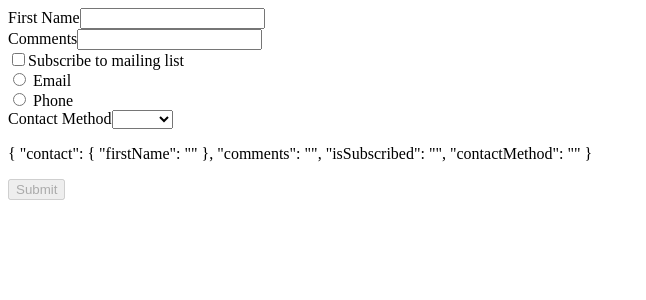
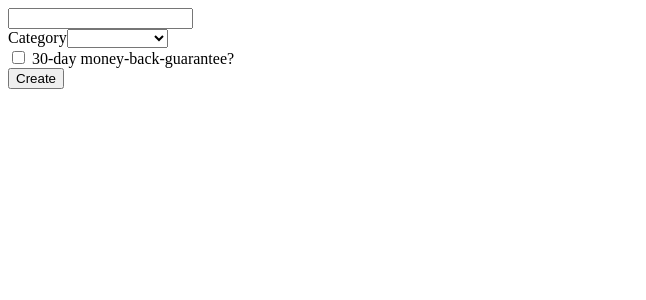
Before and after one commit to omarkarake/angular-mosh, an Angular app: page / in a window 1280 px wide. Shown: the top 300 px of the page, without its empty margins (0-646 px from the left). Built offline with nearby package versions, Linux system fonts and the light colour scheme.

Commit message:
we got the regular form now

```diff
--- a/src/app/app.component.html
+++ b/src/app/app.component.html
@@ -77,4 +77,5 @@
   <li *ngFor="let author of authors">{{author}}</li>
 </ul> -->
 
-<app-contact-form />
+<!-- <app-contact-form /> -->
+<app-new-course-form />
--- a/src/app/app.module.ts
+++ b/src/app/app.module.ts
@@ -17,9 +17,10 @@ import { InputFormatDirective } from './input-format.directive';
 import { ZippyComponent } from './zippy/zippy.component';
 import { ContactFormComponent } from './contact-form/contact-form.component';
 import { FormsModule } from '@angular/forms';
+import { NewCourseFormComponent } from './new-course-form/new-course-form.component';
 
 @NgModule({
-  declarations: [AppComponent, CourseComponent, FavoriteComponent, PanelComponent, AssignmentLikeComponent, LikeComponent, InputFormatDirective, ZippyComponent, ContactFormComponent],
+  declarations: [AppComponent, CourseComponent, FavoriteComponent, PanelComponent, AssignmentLikeComponent, LikeComponent, InputFormatDirective, ZippyComponent, ContactFormComponent, NewCourseFormComponent],
   imports: [BrowserModule, AppRoutingModule, FormsModule],
   providers: [provideClientHydration(), CourseService, AuthorService],
   bootstrap: [AppComponent],
--- /dev/null
+++ b/src/app/new-course-form/new-course-form.component.html
@@ -0,0 +1,20 @@
+<form>
+  <div>
+    <label for="name"></label>
+    <input type="text" id="name" />
+  </div>
+  <div>
+    <label for="category">Category</label>
+    <select name="" id="category">
+      <option value=""></option>
+      <option *ngFor="let c of categories" [value]="c.id">{{ c.name }}</option>
+    </select>
+  </div>
+  <div>
+    <label for="moneyBackGuarantee">
+      <input type="checkbox" id="moneyBackGuarantee" />
+      30-day money-back-guarantee?
+    </label>
+  </div>
+  <button>Create</button>
+</form>
--- /dev/null
+++ b/src/app/new-course-form/new-course-form.component.ts
@@ -0,0 +1,14 @@
+import { Component } from '@angular/core';
+
+@Component({
+  selector: 'app-new-course-form',
+  templateUrl: './new-course-form.component.html',
+  styleUrl: './new-course-form.component.css'
+})
+export class NewCourseFormComponent {
+  categories = [
+    {id: 1, name: "Development"},
+    {id: 2, name: "Art"},
+    {id: 3, name: "Languages"},
+  ]
+}
```
Also changed, not shown: src/app/new-course-form/new-course-form.component.css (added), 1 other file (tests, documents, lock files or other folders).
